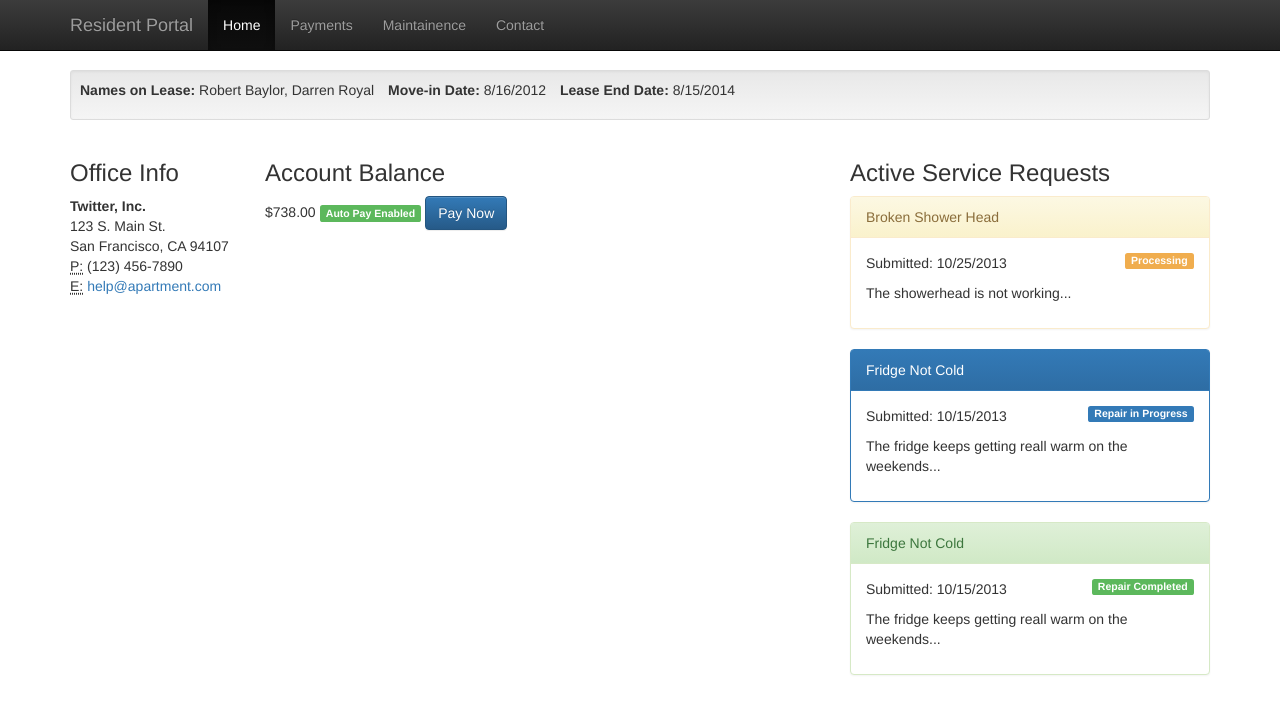
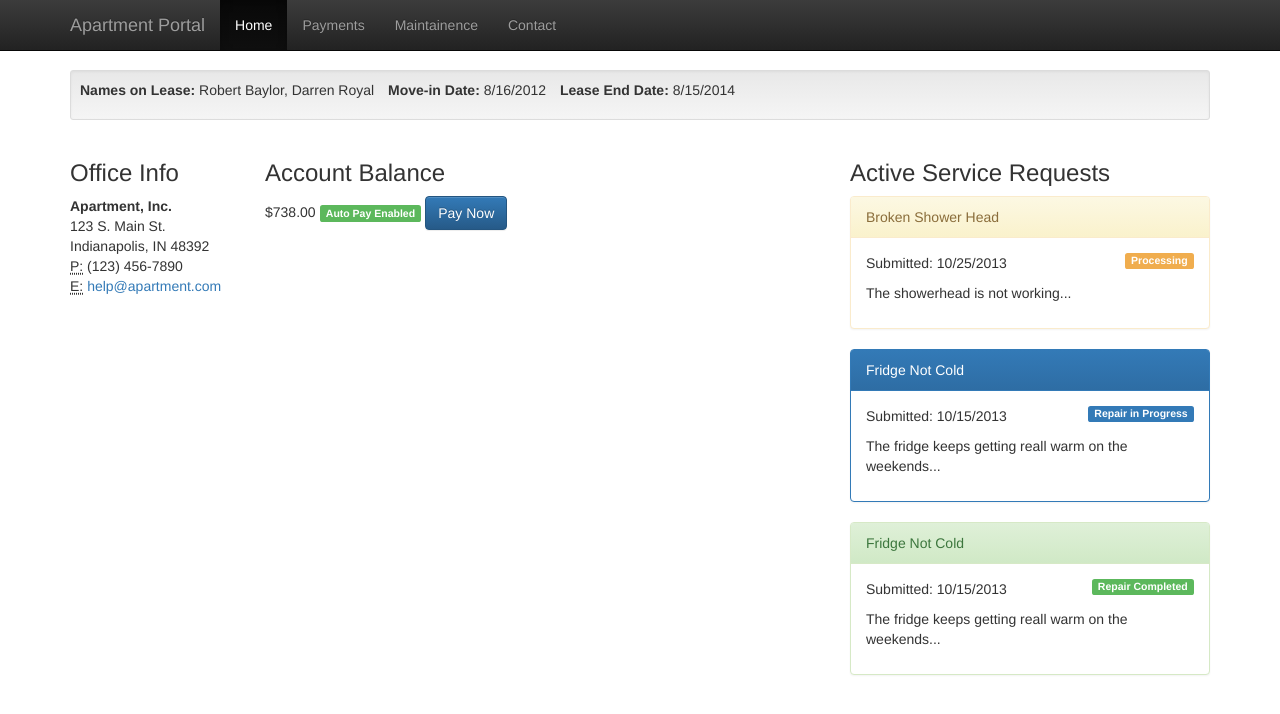
Before and after one commit to neilkelty/apartment-portal, a plain HTML site: page index.html in a window 1280 px wide. Drawn offline with nearby package versions, Linux system fonts and the light colour scheme.

Commit message:
Update title.

```diff
--- a/index.html
+++ b/index.html
@@ -1,7 +1,7 @@
 <!DOCTYPE html>
 <html>
   <head>
-    <title>Resident Portal</title>
+    <title>Apartment Portal</title>
     <meta name="viewport" content="width=device-width, initial-scale=1.0">
     <!-- Bootstrap -->
     <link rel="stylesheet" href="http://netdna.bootstrapcdn.com/bootstrap/3.0.0/css/bootstrap.min.css">
@@ -27,7 +27,7 @@
             <span class="icon-bar"></span>
             <span class="icon-bar"></span>
           </button>
-          <a class="navbar-brand" href="#">Resident Portal</a>
+          <a class="navbar-brand" href="#">Apartment Portal</a>
         </div>
         <div class="navbar-collapse collapse">
           <ul class="nav navbar-nav">
@@ -53,9 +53,9 @@
         <div class="col-md-2">
         <h3>Office Info</h3>
         <address>
-          <strong>Twitter, Inc.</strong><br>
+          <strong>Apartment, Inc.</strong><br>
           123 S. Main St.<br>
-          San Francisco, CA 94107<br>
+          Indianapolis, IN 48392<br>
           <abbr title="Phone">P:</abbr> (123) 456-7890<br>
           <abbr title="Email">E:</abbr> <a href="mailto:#">help@apartment.com</a>
         </address>
```
